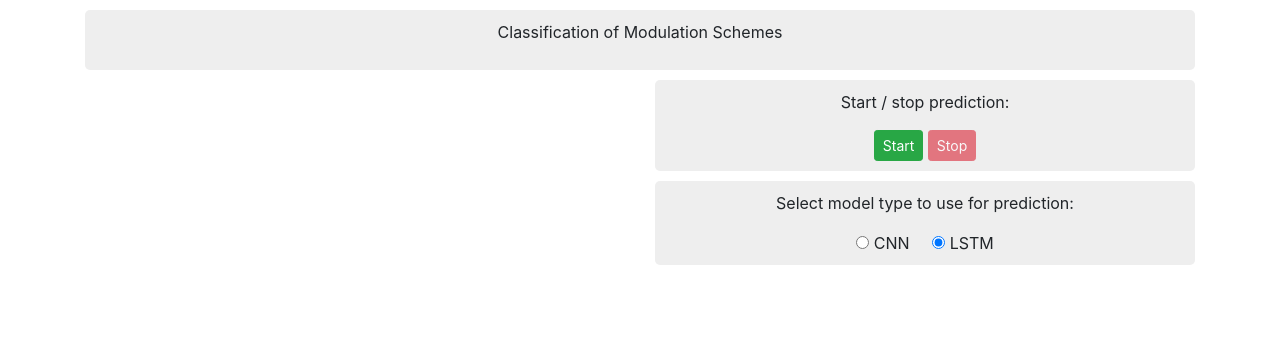
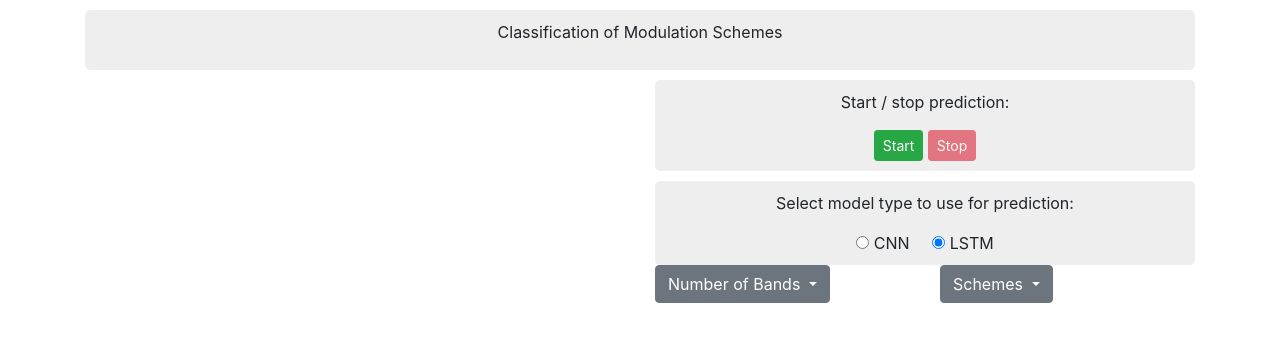
Before and after one commit to Vanshita99/Modulation-Scheme-Classifier, a Flask app: page / in a window 1280 px wide. Shown: the top 342 px of the page. Run offline with Flask 2, Linux system fonts and the light colour scheme; some libraries are stand-ins or nearby versions.

Commit message:
dropdowns

```diff
--- a/templates/index.html
+++ b/templates/index.html
@@ -69,7 +69,8 @@
                 <button type="submit" id="stop" class="btn btn-sm btn-danger">Stop</button>
               </div>
             </div>
-
+          </div>
+          <div class="row">
             <div class="col-md-12">
               <div class="settings" id="settings" style="text-align: center; background: #eee; padding: 10px; margin-top: 10px; border-radius: 5px;">
                 <p>Select model type to use for prediction:</p>
@@ -79,8 +80,33 @@
             </div>
           </div>
 
+          <div class="row">
+            <div class="col-md-6">
+              <div class="dropdown">
+                <button class="btn btn-secondary dropdown-toggle" type="button" id="dropdownMenuButton" data-toggle="dropdown" aria-haspopup="true" aria-expanded="false">Number of Bands
+                </button>
+                <div class="dropdown-menu" aria-labelledby="dropdownMenuButton">
+                  <a class="dropdown-item" href="#">1</a>
+                  <a class="dropdown-item" href="#">2</a>
+                  <a class="dropdown-item" href="#">3</a>
+                </div>
+              </div>
+            </div>
+
+            <div class="col-md-6">
+              <div class="dropdown">
+                <button class="btn btn-secondary dropdown-toggle" type="button" id="dropdownMenuButton" data-toggle="dropdown" aria-haspopup="true" aria-expanded="false">Schemes
+                </button>
+                <div class="dropdown-menu" aria-labelledby="dropdownMenuButton">
+                  <a class="dropdown-item" href="#">AWGN=10 db</a>
+                  <a class="dropdown-item" href="#">Rayliegh</a>
+                  <a class="dropdown-item" href="#">Rayliegh with doppler</a>
+                </div>
+              </div>
+
+            </div>
+          </div>
         </div>
-
       </div>
     </div>
 
```
